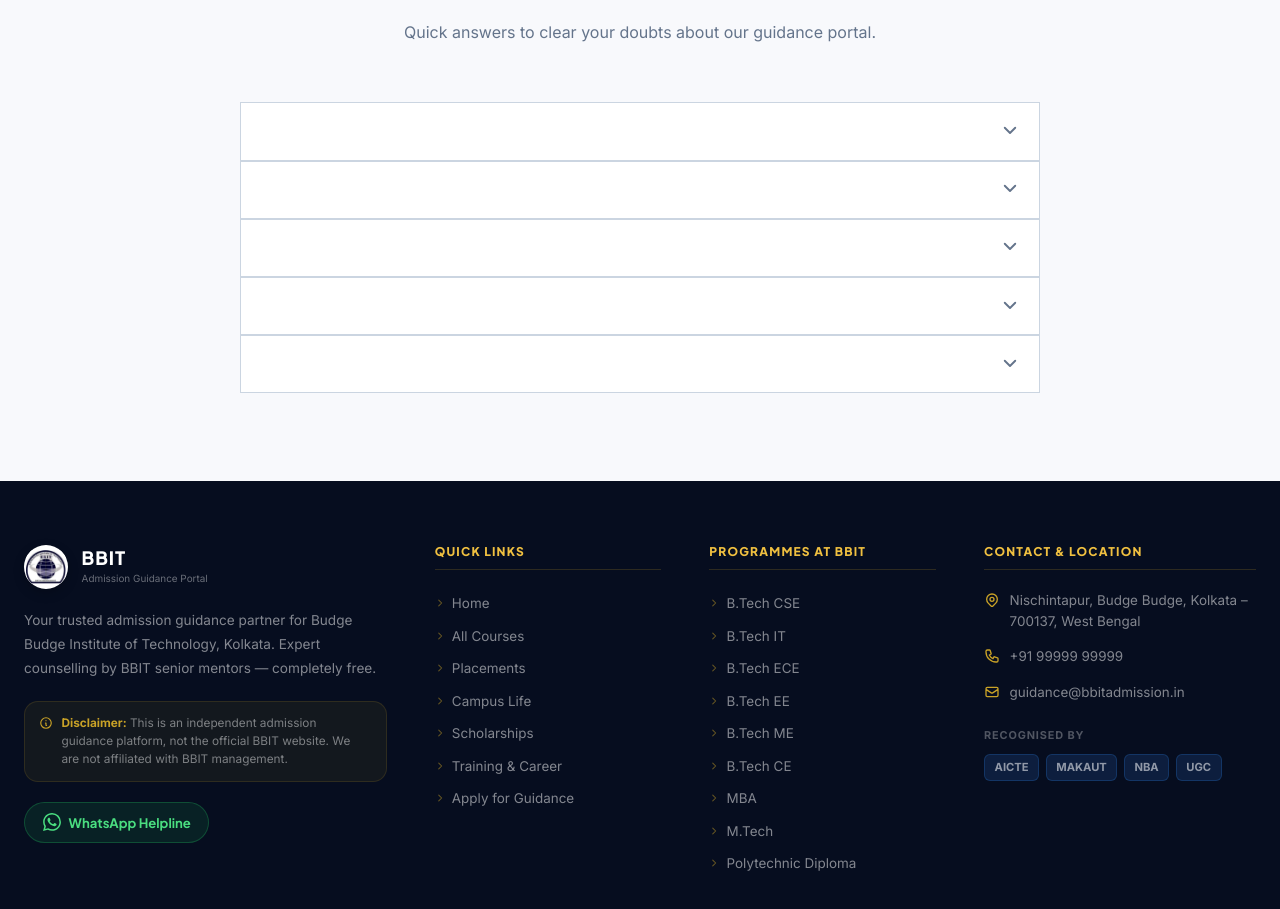
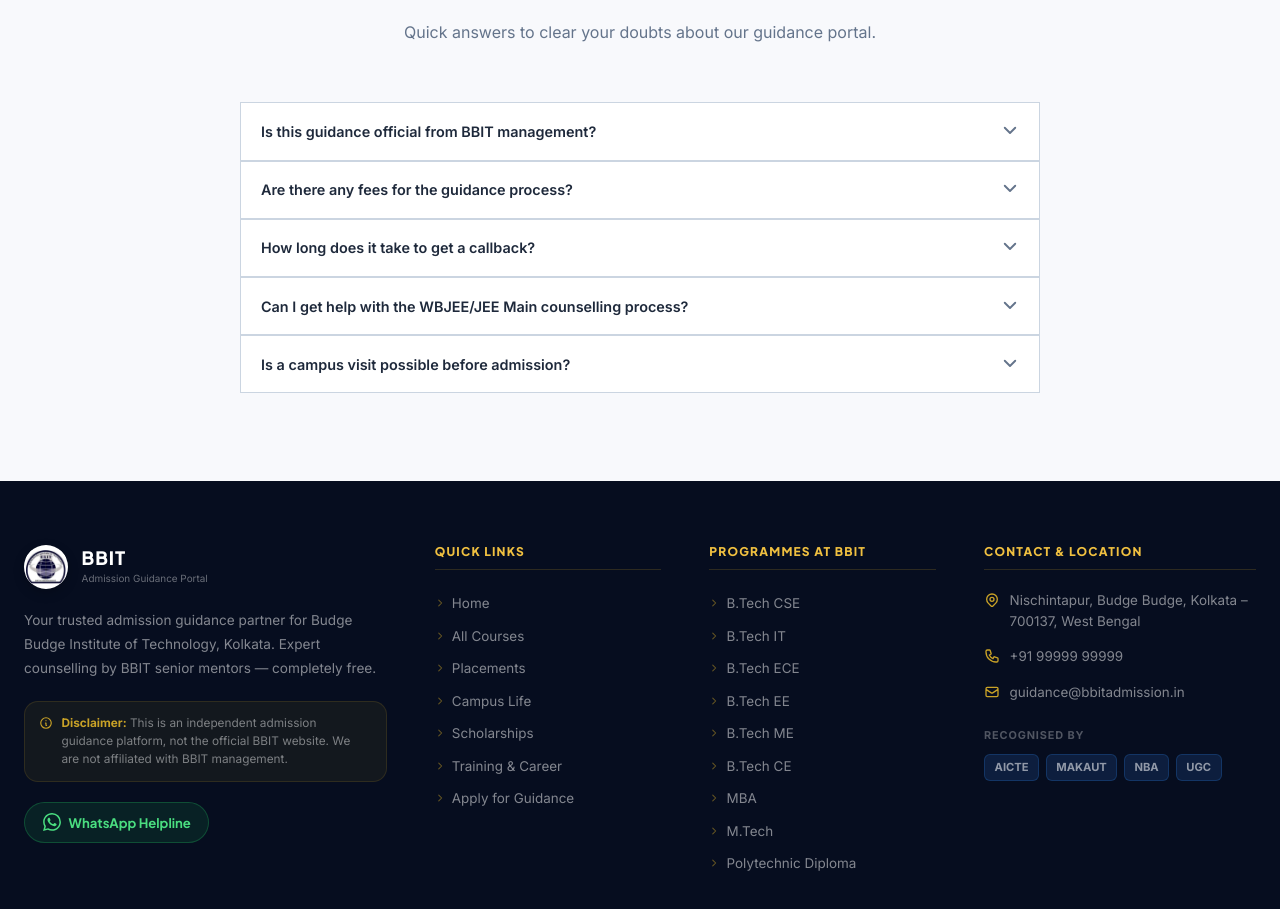
Before and after one commit to ABVicky/BBIT-Admission, a Next.js app: page /apply in a window 1280 px wide. Shown: the part 1570-2479 px from the top of the page. Built offline with nearby package versions, Linux system fonts and the light colour scheme.

Commit message:
Fix: Netlify build errors - aligned FAQ props and configured static routes for sitemap/robots

```diff
--- a/src/app/apply/ApplyPage.tsx
+++ b/src/app/apply/ApplyPage.tsx
@@ -3,11 +3,11 @@
 import styles from "./page.module.css";
 
 const faqs = [
-    { q: "Is this guidance official from BBIT management?", a: "No, we are an independent team of BBIT senior mentors and alumni providing free guidance to help students make informed decisions. We work with students on rank counselling, scholarship eligibility, and branch choices." },
-    { q: "Are there any fees for the guidance process?", a: "No, our admission guidance is strictly free of charge. We do not charge students for any information or counselling support related to BBIT." },
-    { q: "How long does it take to get a callback?", a: "Once you submit the enquire form, a senior mentor typically calls you within 12 to 24 hours to discuss your rank and course preferences." },
-    { q: "Can I get help with the WBJEE/JEE Main counselling process?", a: "Yes, our mentors provide detailed guidance on the counselling process, rank-wise choices, and branch preferences at BBIT." },
-    { q: "Is a campus visit possible before admission?", a: "Absolutely. We encourage and even coordinate campus visits so you can see the labs, hostels, and meet the faculty before making a final decision." },
+    { question: "Is this guidance official from BBIT management?", answer: "No, we are an independent team of BBIT senior mentors and alumni providing free guidance to help students make informed decisions. We work with students on rank counselling, scholarship eligibility, and branch choices." },
+    { question: "Are there any fees for the guidance process?", answer: "No, our admission guidance is strictly free of charge. We do not charge students for any information or counselling support related to BBIT." },
+    { question: "How long does it take to get a callback?", answer: "Once you submit the enquire form, a senior mentor typically calls you within 12 to 24 hours to discuss your rank and course preferences." },
+    { question: "Can I get help with the WBJEE/JEE Main counselling process?", answer: "Yes, our mentors provide detailed guidance on the counselling process, rank-wise choices, and branch preferences at BBIT." },
+    { question: "Is a campus visit possible before admission?", answer: "Absolutely. We encourage and even coordinate campus visits so you can see the labs, hostels, and meet the faculty before making a final decision." },
 ];
 
 export default function ApplyPage() {
@@ -107,7 +107,7 @@
                         <p className="section-desc">Quick answers to clear your doubts about our guidance portal.</p>
                     </div>
                     <div className={styles.faqWrap}>
-                        {faqs.map(f => <FAQItem key={f.q} {...f} />)}
+                        {faqs.map(f => <FAQItem key={f.question} {...f} />)}
                     </div>
                 </div>
             </section>
--- a/src/app/robots.ts
+++ b/src/app/robots.ts
@@ -1,4 +1,6 @@
 import type { MetadataRoute } from "next";
+
+export const dynamic = "force-static";
 
 export default function robots(): MetadataRoute.Robots {
     return {
--- a/src/app/sitemap.ts
+++ b/src/app/sitemap.ts
@@ -1,4 +1,6 @@
 import type { MetadataRoute } from "next";
+
+export const dynamic = "force-static";
 
 export default function sitemap(): MetadataRoute.Sitemap {
     const baseUrl = "https://bbitadmission.in";
```
